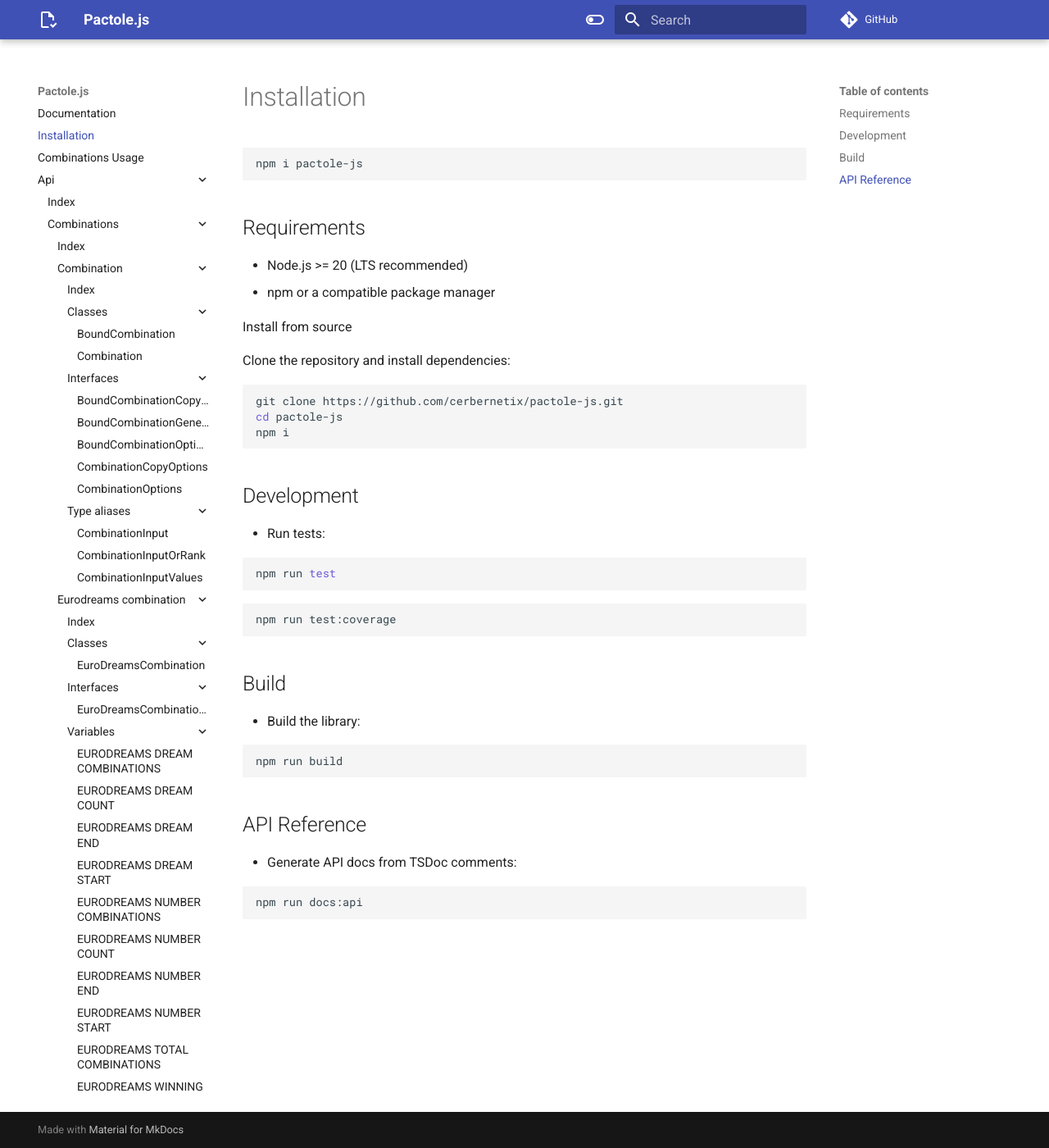
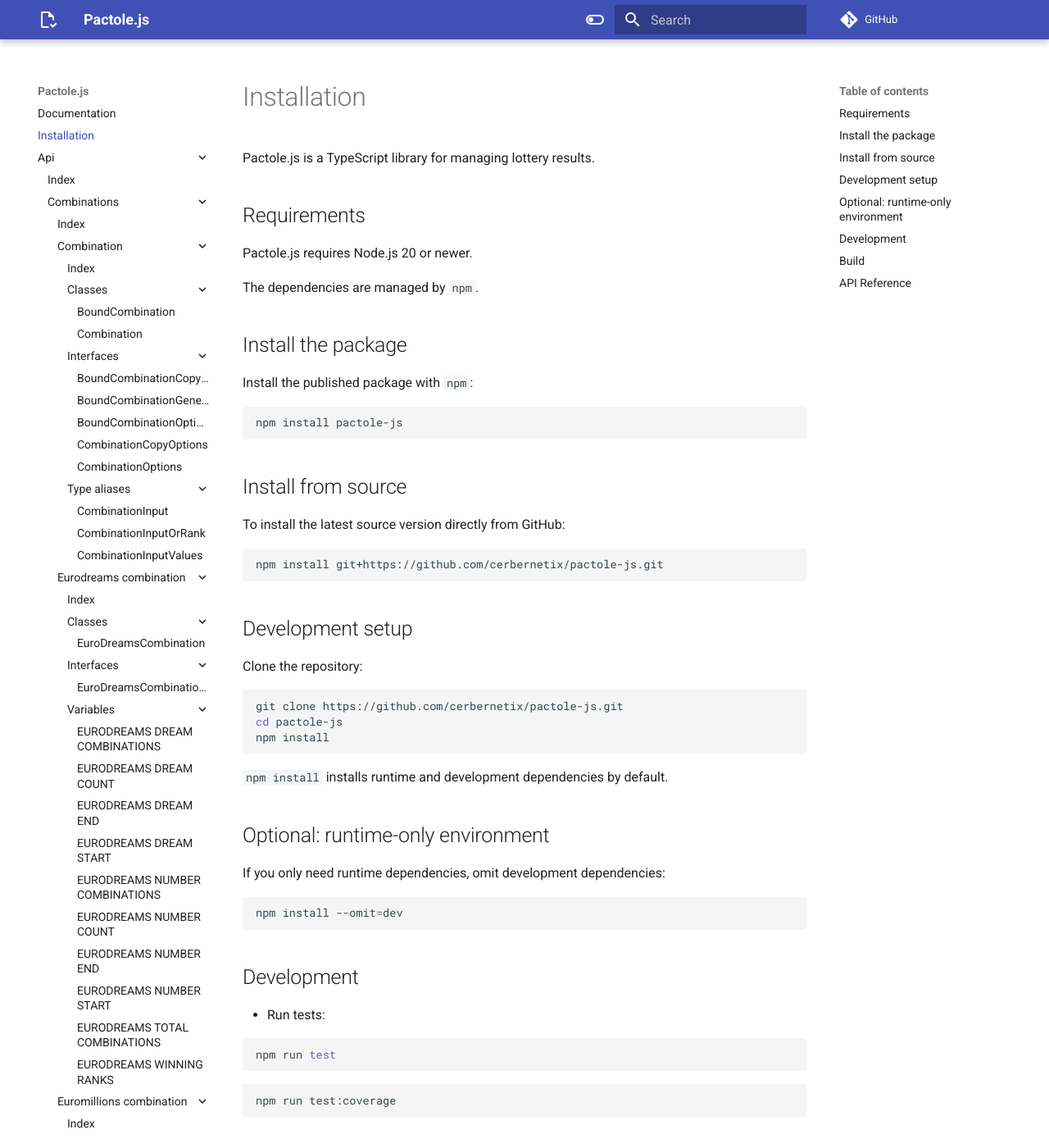
Before and after one commit to cerbernetix/pactole-js, an MkDocs documentation site: the page built from docs/install.md, in a window 1280 px wide and 1400 px high. Shown: the whole window at 82% size. Built offline with MkDocs 1.6.1 and Material for MkDocs 9.7.7, drawn with Linux system fonts in a browser that asks for light colours; comment, search, counter and statistics services are not loaded.

Commit message:
docs: update README and installation instructions; add usage documentation for combinations and lottery classes

````diff
--- a/docs/install.md
+++ b/docs/install.md
@@ -1,22 +1,47 @@
 # Installation
 
-```bash
-npm i pactole-js
-```
+Pactole.js is a TypeScript library for managing lottery results.
 
 ## Requirements
 
-- Node.js >= 20 (LTS recommended)
-- npm or a compatible package manager
+Pactole.js requires Node.js 20 or newer.
 
-Install from source
+The dependencies are managed by `npm`.
 
-Clone the repository and install dependencies:
+## Install the package
 
-```bash
+Install the published package with `npm`:
+
+```sh
+npm install pactole-js
+```
+
+## Install from source
+
+To install the latest source version directly from GitHub:
+
+```sh
+npm install git+https://github.com/cerbernetix/pactole-js.git
+```
+
+## Development setup
+
+Clone the repository:
+
+```sh
 git clone https://github.com/cerbernetix/pactole-js.git
 cd pactole-js
-npm i
+npm install
+```
+
+`npm install` installs runtime and development dependencies by default.
+
+## Optional: runtime-only environment
+
+If you only need runtime dependencies, omit development dependencies:
+
+```sh
+npm install --omit=dev
 ```
 
 ## Development
````
Also changed, not shown: README.md (+39 -23 lines), docs/README.md (+10 -4 lines), docs/usage/README.md (added, +8 -0 lines), docs/usage/combinations.md (renamed from docs/usage.md, +17 -13 lines), docs/usage/lotteries.md (added, +70 -0 lines).
